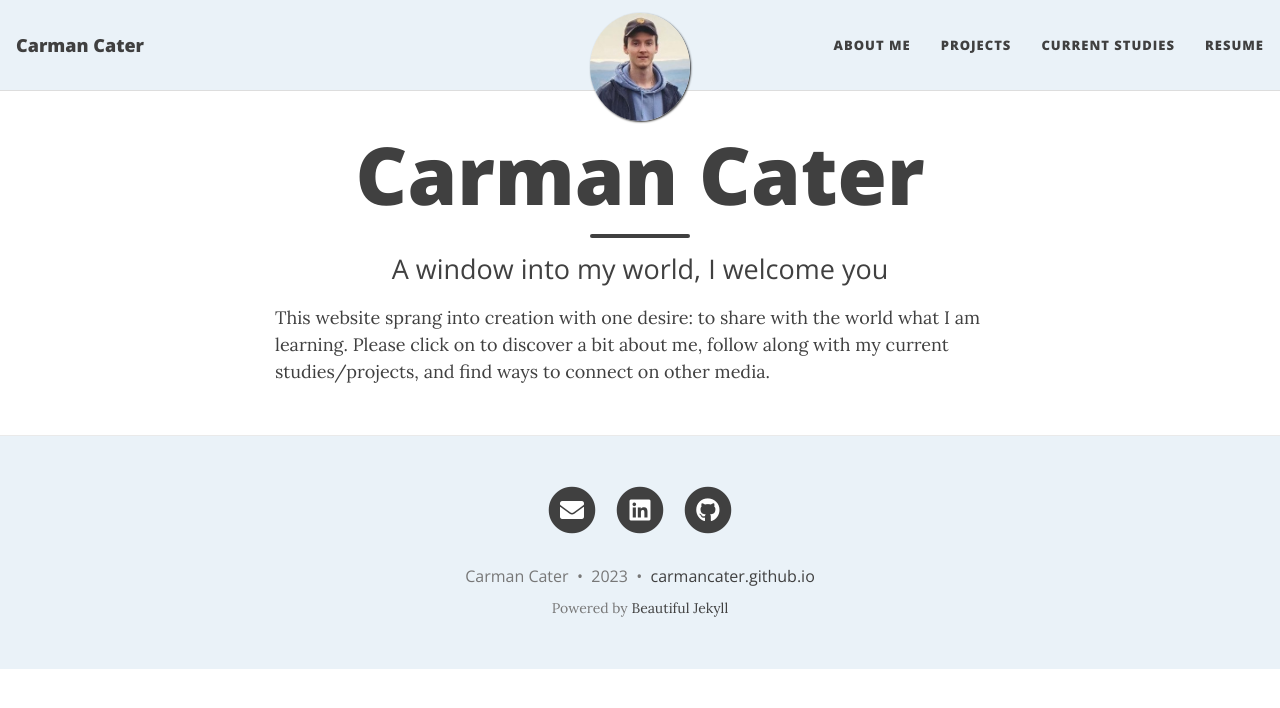
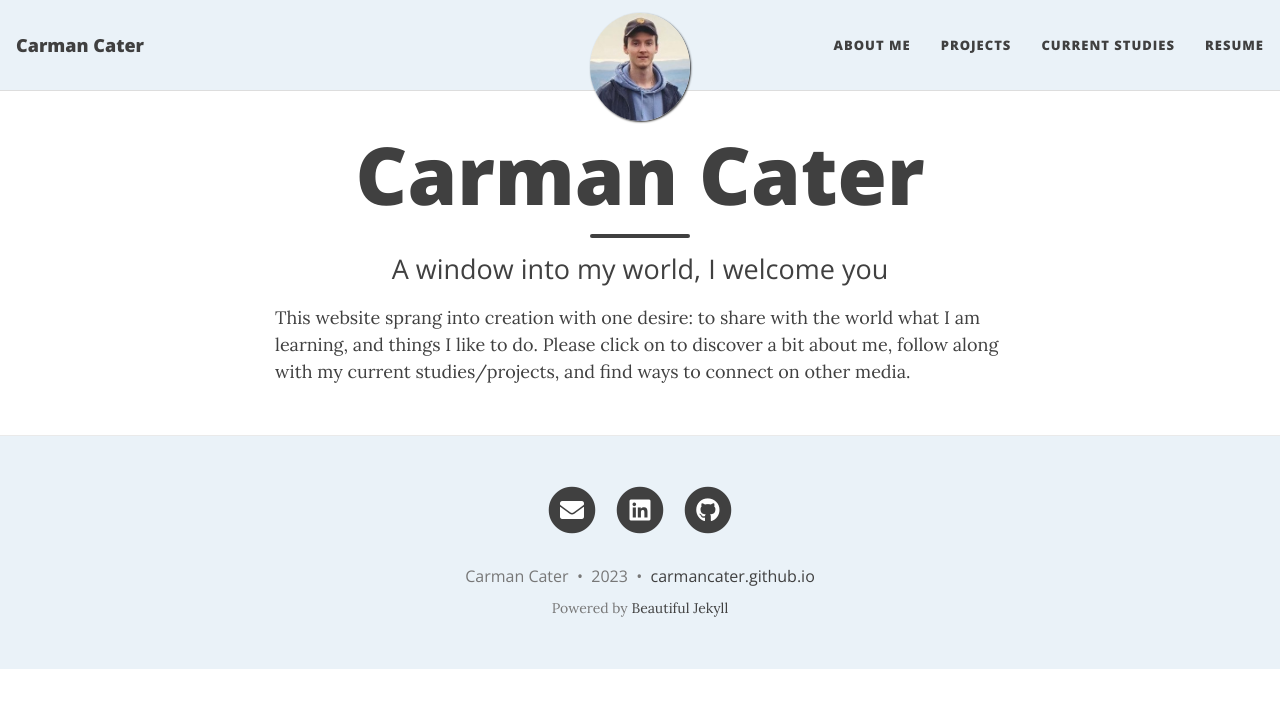
Before and after one commit to carmancater/carmancater.github.io, a Jekyll site: the page built from index.html, in a window 1280 px wide. Shown: the top 708 px of the page. Built offline with Jekyll 4.4.1, drawn with Linux system fonts in a browser that asks for light colours; nearby versions of some CDN libraries; the list of posts is cut into pages by our own code.

Commit message:
Update index.html

```diff
--- a/index.html
+++ b/index.html
@@ -7,4 +7,4 @@
 share-img: "/assets/img/CarmanCater.jpg"
 ---
 
-This website sprang into creation with one desire: to share with the world what I am learning. Please click on to discover a bit about me, follow along with my current studies/projects, and find ways to connect on other media.
+This website sprang into creation with one desire: to share with the world what I am learning, and things I like to do. Please click on to discover a bit about me, follow along with my current studies/projects, and find ways to connect on other media.
```
